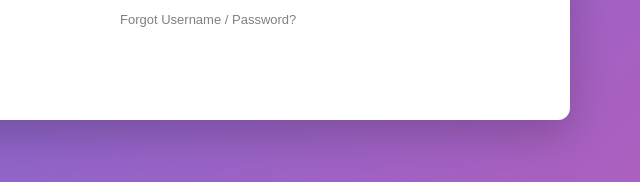
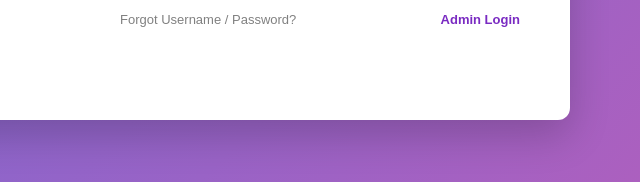
Before and after one commit to hariharan81k/CampusConnect, a plain HTML site: page index.html in a window 1280 px wide. Shown: the part 490-672 px from the top of the page, 520-1160 px from the left. Drawn offline with Linux system fonts and the light colour scheme.

Commit message:
added admin-login reference in index.html and style.css

```diff
--- a/css/style.css
+++ b/css/style.css
@@ -57,7 +57,7 @@
 }
 
 /* Login button */
-.right button{
+.right button {
     width: 100%;
     padding: 12px;
     border: none;
@@ -68,8 +68,8 @@
     cursor: pointer;
     margin-top: 10px;
     font-weight: bold;
+}
 
-}
 .log-button {
     width: 100%;
     padding: 12px 80px 12px 80px;
@@ -80,24 +80,33 @@
     background: #4cae4c;
 }
 
-/* Text links */
+/* NEW: Links row under login */
+.login-links {
+    margin-top: 15px;
+    display: flex;
+    justify-content: space-between;
+    font-size: 13px;
+}
+
+/* Forgot password */
 .forgot {
-    margin-top: 15px;
-    font-size: 13px;
     color: gray;
     cursor: pointer;
 }
 
-.create {
-    margin-top: 10px;
-    font-size: 14px;
-    color: #555;
-    cursor: pointer;
+/* Admin login link */
+.admin-link {
+    color: #7a2bc2;
+    text-decoration: none;
     font-weight: 600;
 }
 
-.welcome{
+.admin-link:hover {
+    text-decoration: underline;
+}
+
+/* Welcome text */
+.welcome {
     font-family: Georgia, 'Times New Roman', Times, serif;
     color: #b65eba;
-
 }
--- a/index.html
+++ b/index.html
@@ -24,8 +24,16 @@
 
                 <input type="email" id="userid" placeholder="User ID">
                 <input type="password" id="password" placeholder="Password">
-                <div class="log-button" onclick="login()" role="button"> <button>LOGIN</button></div>
-                <p class="forgot">Forgot Username / Password?</p>
+
+                <div class="log-button" onclick="login()" role="button">
+                    <button>LOGIN</button>
+                </div>
+
+                <div class="login-links">
+                    <span class="forgot">Forgot Username / Password?</span>
+                    <a class="admin-link" href="admin-login.html">Admin Login</a>
+                </div>
+
             </div>
         </div>
     </div>
```
